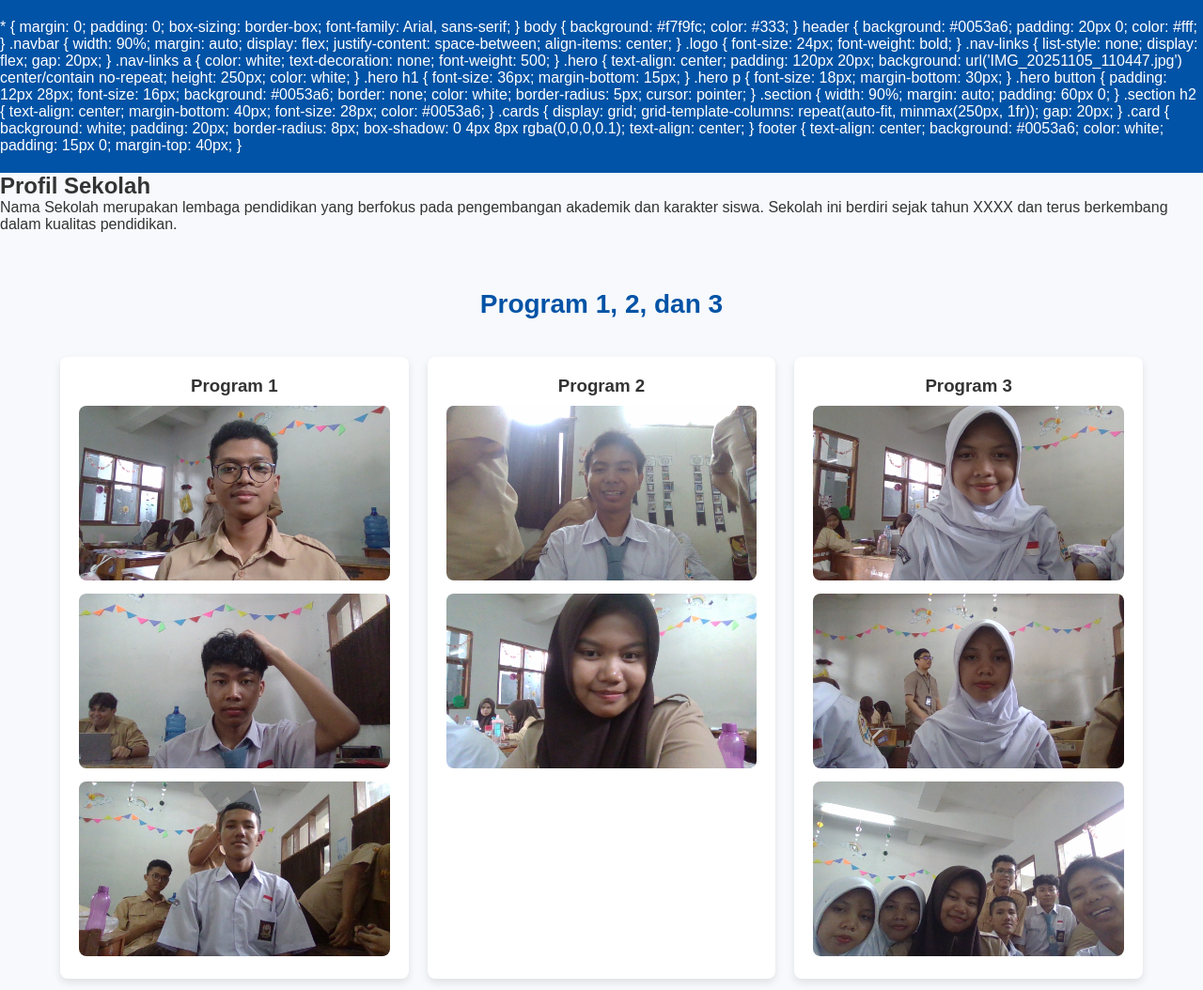
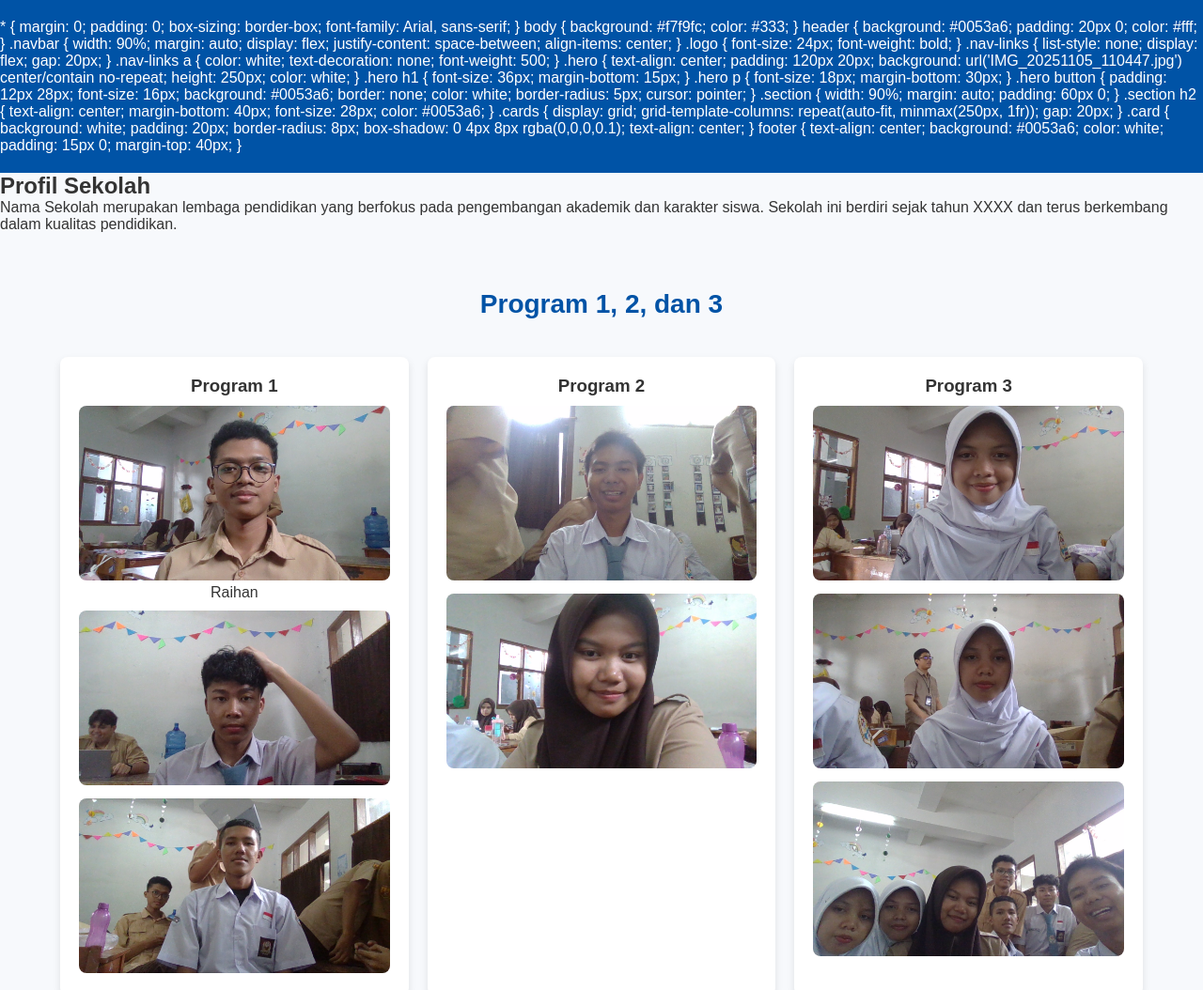
Before and after one commit to RRJ433/wibsite-chat.gpt-ai-vina-viny-regiani-rizky-jain-marcel-raihan, a plain HTML site: page index.html in a window 1280 px wide. Shown: the top 1054 px of the page at 94% size. Drawn offline with Linux system fonts and the light colour scheme.

Commit message:
tftfuy54

```diff
--- a/index.html
+++ b/index.html
@@ -134,6 +134,7 @@ footer {
     <div class="card">
       <h3>Program 1</h3>
       <img src="IMG_20251105_113833.jpg" alt="Program 1 Foto 1" style="width:100%; border-radius:8px; margin-top:10px;">
+      <p align-text="center">Raihan</p>
       <img src="IMG_20251105_113838.jpg" alt="Program 1 Foto 2" style="width:100%; border-radius:8px; margin-top:10px;">
       <img src="IMG_20251105_113856.jpg" alt="Program 1 Foto 3" style="width:100%; border-radius:8px; margin-top:10px;">
     </div>
```
